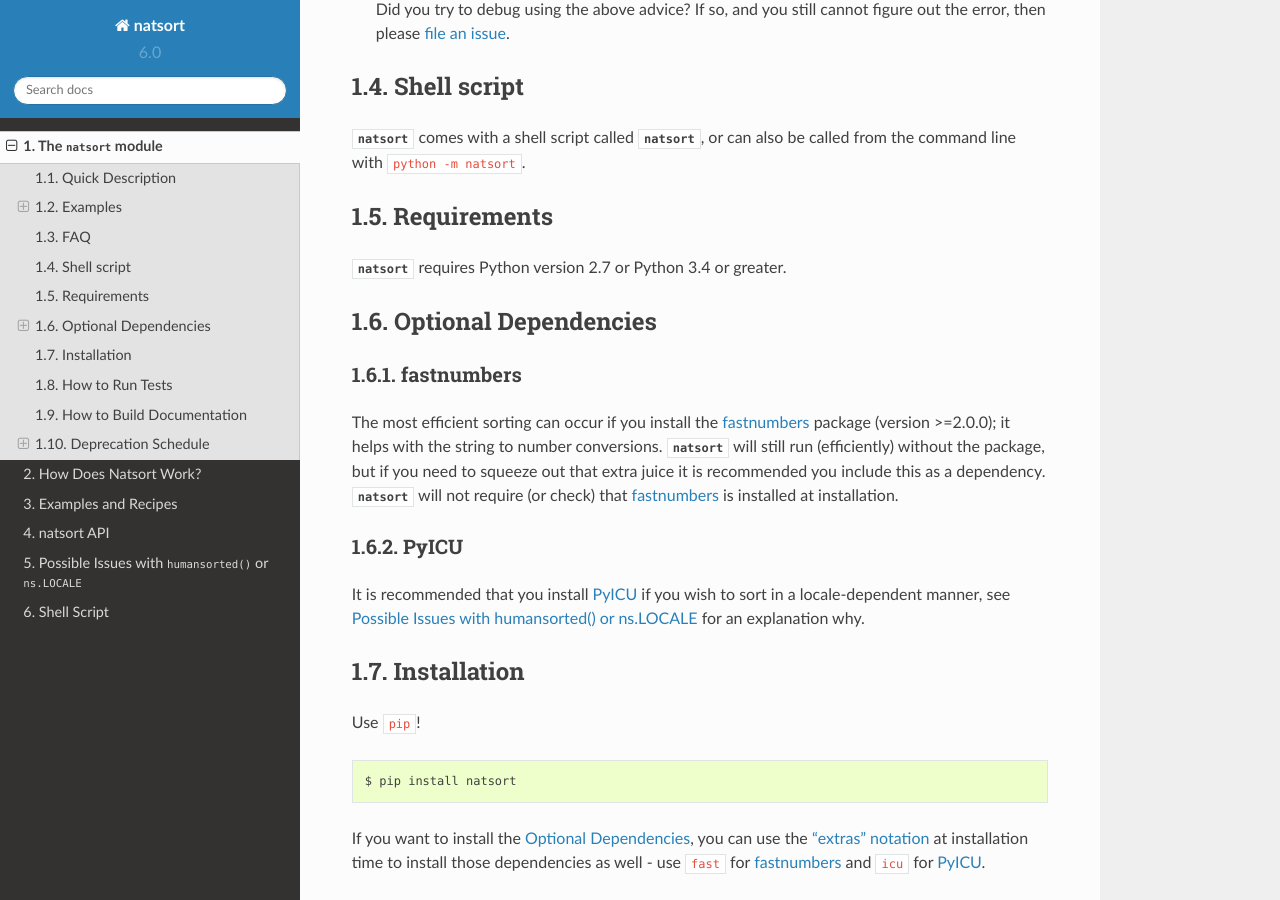
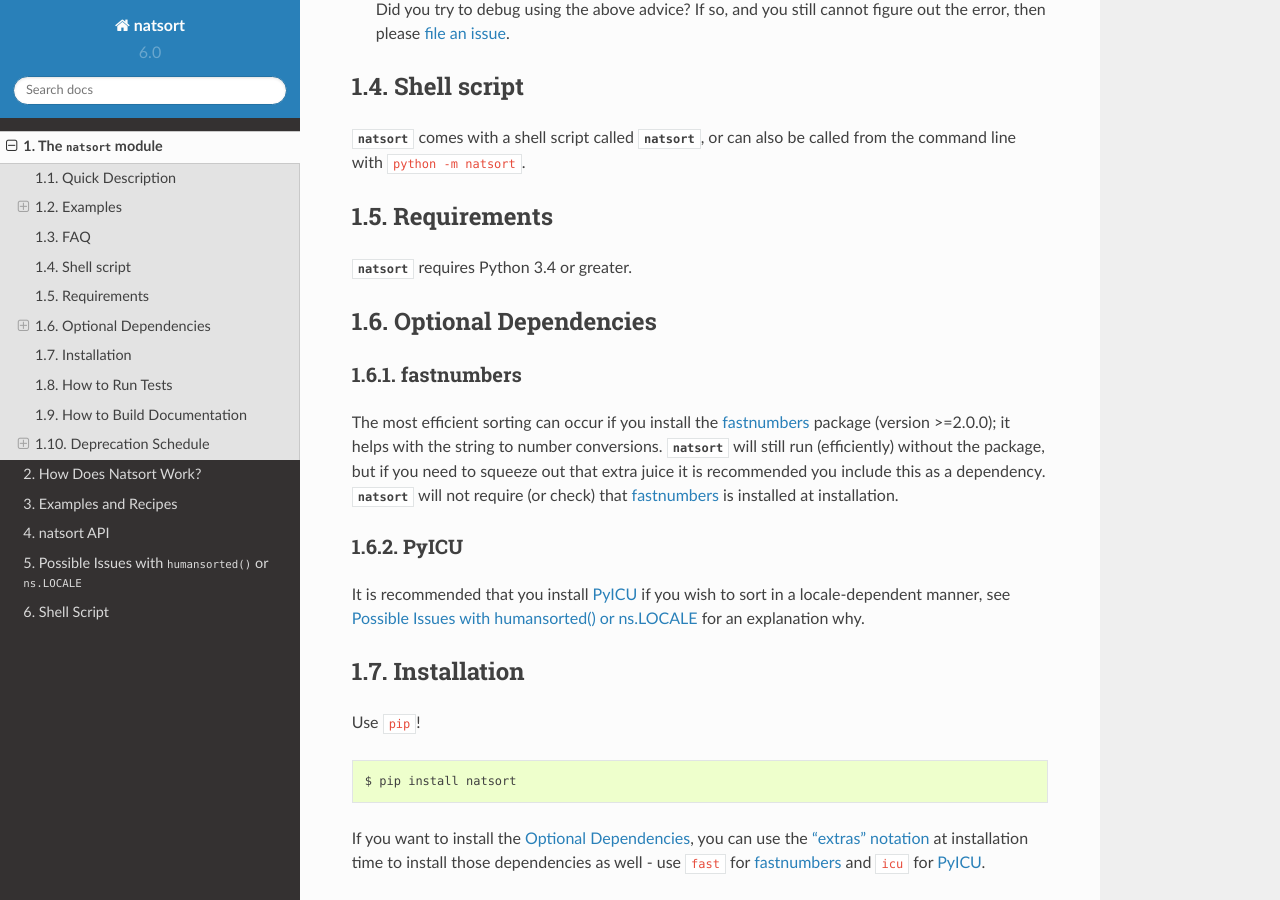
Before and after one commit to SethMMorton/natsort, a Sphinx documentation site: the page built from docs/intro.rst, in a window 1280 px wide and 900 px high, scrolled down 5849 px. Built offline with Sphinx 7.4.7 and the Read the Docs theme 2.0.0, drawn with Linux system fonts in a browser that asks for light colours; pages that are not in the unit, such as notebooks, are missing from menus; some of the changed text lies outside the part shown.

Commit message:
Update version requirements

```diff
--- a/README.rst
+++ b/README.rst
@@ -329,7 +329,7 @@
 Requirements
 ------------
 
-``natsort`` requires Python version 2.7 or Python 3.4 or greater.
+``natsort`` requires Python 3.4 or greater.
 
 Optional Dependencies
 ---------------------
--- a/docs/intro.rst
+++ b/docs/intro.rst
@@ -324,7 +324,7 @@
 Requirements
 ------------
 
-:mod:`natsort` requires Python version 2.7 or Python 3.4 or greater.
+:mod:`natsort` requires Python 3.4 or greater.
 
 Optional Dependencies
 ---------------------
```
Also changed, not shown: other parts of README.rst (+1 -1 lines), other parts of docs/intro.rst (+1 -1 lines).
